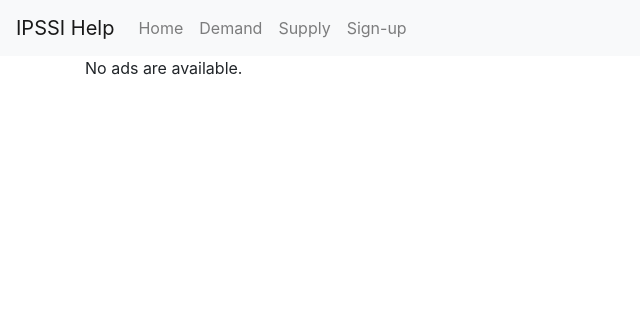
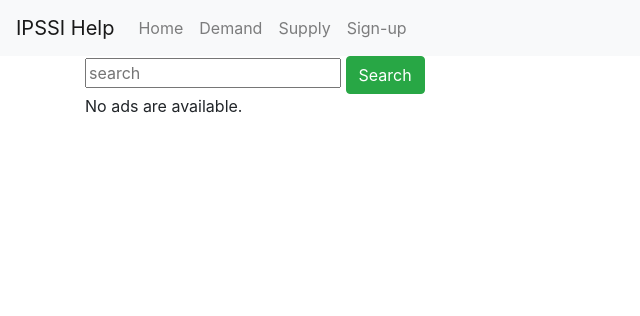
Before and after one commit to tolstoyfafa/ipssi.python, a Django app: page /demand in a window 1280 px wide. Shown: the top 316 px of the page, without its empty margins (0-640 px from the left). Run offline with Django 3.2, Linux system fonts and the light colour scheme; data that the repository does not hold is empty; some libraries are stand-ins or nearby versions.

Commit message:
add search for demands

```diff
--- a/src/ipssihelp/worker/templates/ad/demand.html
+++ b/src/ipssihelp/worker/templates/ad/demand.html
@@ -3,6 +3,10 @@
 {% block title %}Demandes{% endblock %}
 
 {% block content %}
+<form action="{% url 'worker:search' %}" method="GET">
+  <input name="q" placeholder="search">
+  <button type="submit" class="btn btn-success">Search</button>
+</form>
     {% if demand_ads %}
         <div class="row row-cols-1 row-cols-md-3">
             {% for ad in demand_ads %}
--- a/src/ipssihelp/worker/urls.py
+++ b/src/ipssihelp/worker/urls.py
@@ -1,4 +1,4 @@
-from django.urls import path
+from django.urls import path, re_path
 from . import views
 
 app_name = 'worker'
@@ -8,6 +8,7 @@ urlpatterns = [
     path('demand', views.demand, name='demand'),
     path('supply', views.supply, name='supply'),
     path('detail/<slug:slug>/', views.detail, name='detail'),
+    path('search/', views.search, name='search'),
     path('account/ads/', views.getAllAds, name='ads'),
     path('account/signup/', views.signup, name='signup'),
     path('account/login/', views.login_worker, name='login'),
--- a/src/ipssihelp/worker/views.py
+++ b/src/ipssihelp/worker/views.py
@@ -9,6 +9,7 @@ from .models import Ad, User
 from django.db.models import Count
 from .methods import get_ads
 from django.core.paginator import Paginator
+from django.db.models import Q
 
 
 def home(request):
@@ -109,11 +110,24 @@ def worker_profile(request):
 
 def supply(request):
     template = loader.get_template('ad/supply.html')
-    paginator = Paginator(get_ads(False,'supply'), 10)
+    paginator = Paginator(get_ads(False,'supply'), 1)
     page_number = request.GET.get('page')
     page_obj = paginator.get_page(page_number)
     context = {
         'supply_ads': page_obj
+    }
+    return HttpResponse(template.render(context, request))
+
+def search(request):
+    template = loader.get_template('ad/demand.html')
+    query = request.GET.get('q')
+    results = Ad.objects.filter(Q(title__icontains=query) | Q(description__icontains=query), status__exact='online')
+    print(results)
+    paginator = Paginator(results, 1)
+    page_number = request.GET.get('page')
+    page_obj = paginator.get_page(page_number)
+    context = {
+        'demand_ads': page_obj
     }
     return HttpResponse(template.render(context, request))
 
```
